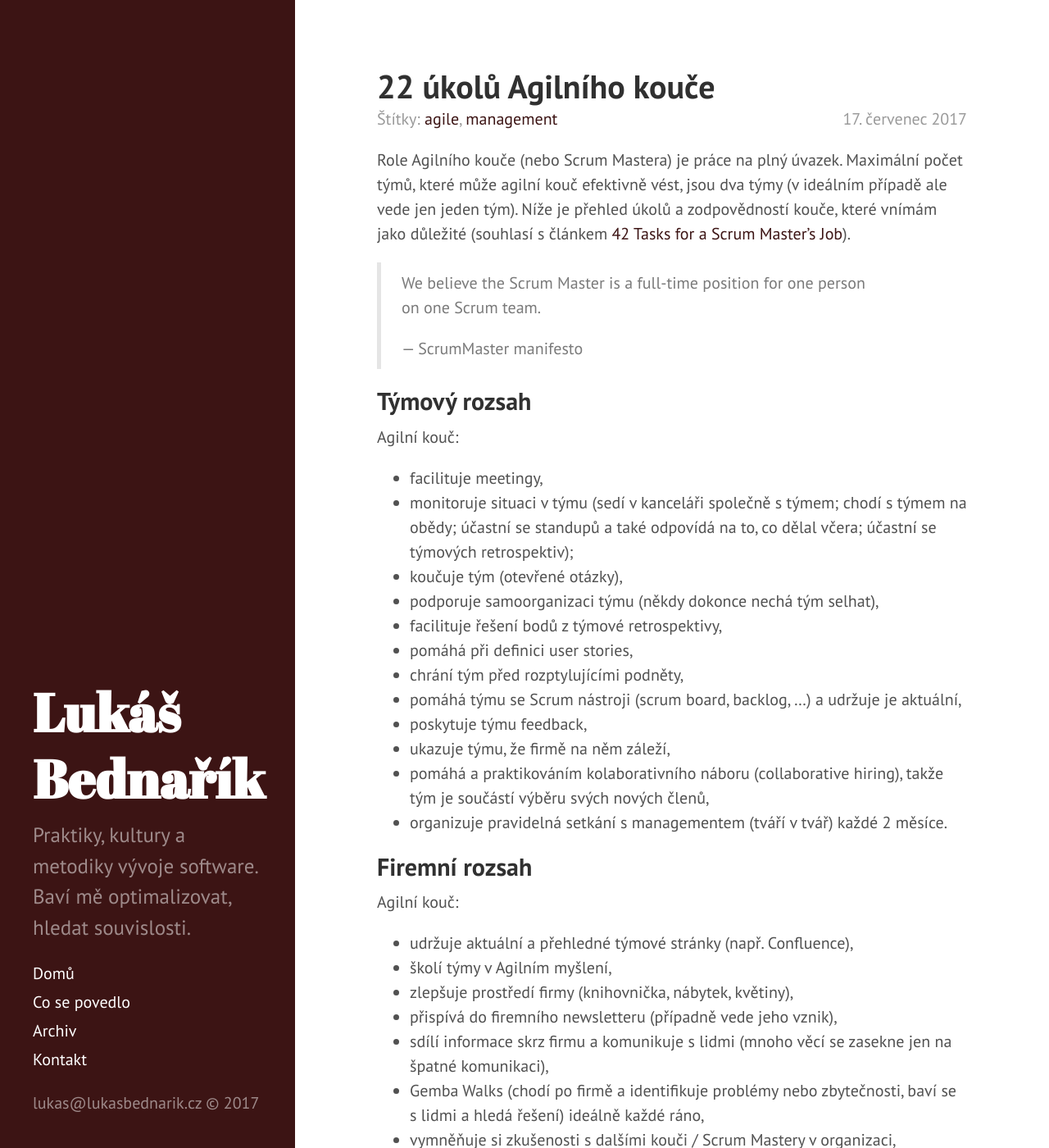
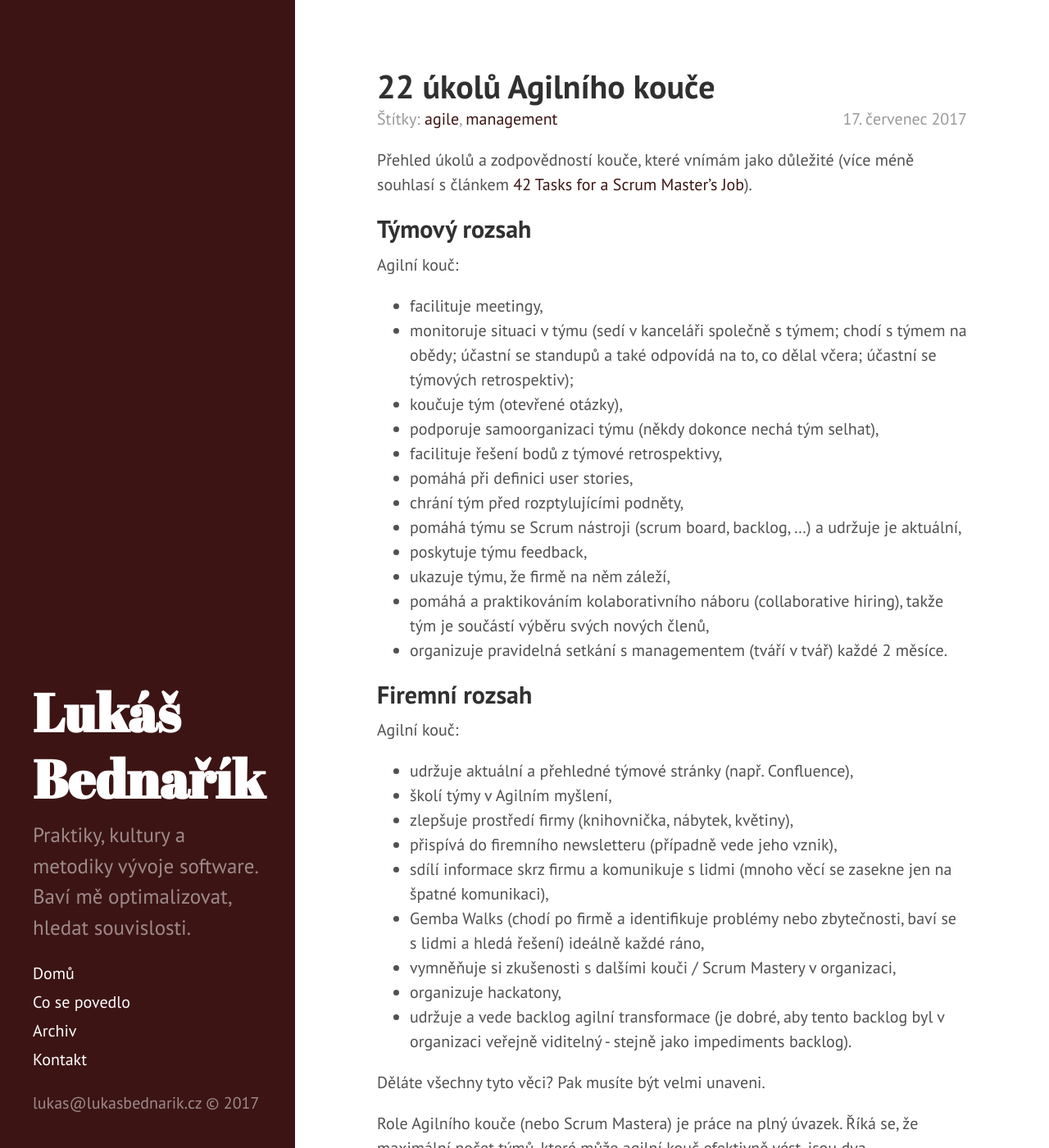
Before and after one commit to lukasbednarik/lukasbednarik.cz, a Jekyll site: the page built from _posts/2017-07-17-22-ukolu-agilniho-kouce.md, in a window 1280 px wide and 1400 px high. Shown: the whole window at 82% size. Built offline with Jekyll 4.4.1, drawn with Linux system fonts in a browser that asks for light colours; some of the changed text lies outside the part shown.

Commit message:
post update

```diff
--- a/_posts/2017-07-17-22-ukolu-agilniho-kouce.md
+++ b/_posts/2017-07-17-22-ukolu-agilniho-kouce.md
@@ -4,13 +4,8 @@
 tags: agile management
 ---
 
-Role Agilního kouče (nebo Scrum Mastera) je práce na plný úvazek. Maximální počet týmů, které může agilní kouč efektivně vést,
-jsou dva týmy (v ideálním případě ale vede jen jeden tým). Níže je přehled úkolů a zodpovědností kouče, které vnímám jako
-důležité (souhlasí s článkem [42 Tasks for a Scrum Master’s Job](https://www.infoq.com/news/2012/01/scrum-master-full-time-role)).
-
-> We believe the Scrum Master is a full-time position for one person on one Scrum team.
->
-> --- ScrumMaster manifesto
+Přehled úkolů a zodpovědností kouče, které vnímám jako
+důležité (více méně souhlasí s článkem [42 Tasks for a Scrum Master’s Job](https://www.infoq.com/news/2012/01/scrum-master-full-time-role)).
 
 ## Týmový rozsah
 
@@ -44,3 +39,10 @@
 - udržuje a vede backlog agilní transformace (je dobré, aby tento backlog byl v organizaci veřejně viditelný - stejně jako impediments backlog).
 
 Děláte všechny tyto věci? Pak musíte být velmi unaveni.
+
+Role Agilního kouče (nebo Scrum Mastera) je práce na plný úvazek. Říká se, že maximální počet týmů, které může agilní kouč efektivně vést,
+jsou dva.
+
+> We believe the Scrum Master is a full-time position for one person on one Scrum team.
+>
+> --- ScrumMaster manifesto
```
